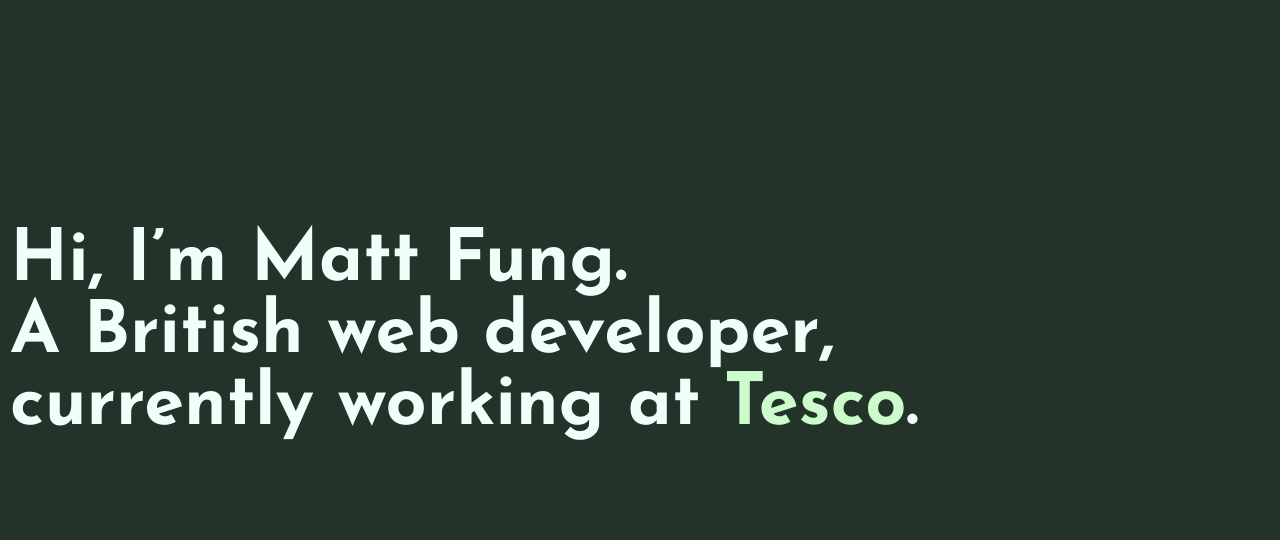
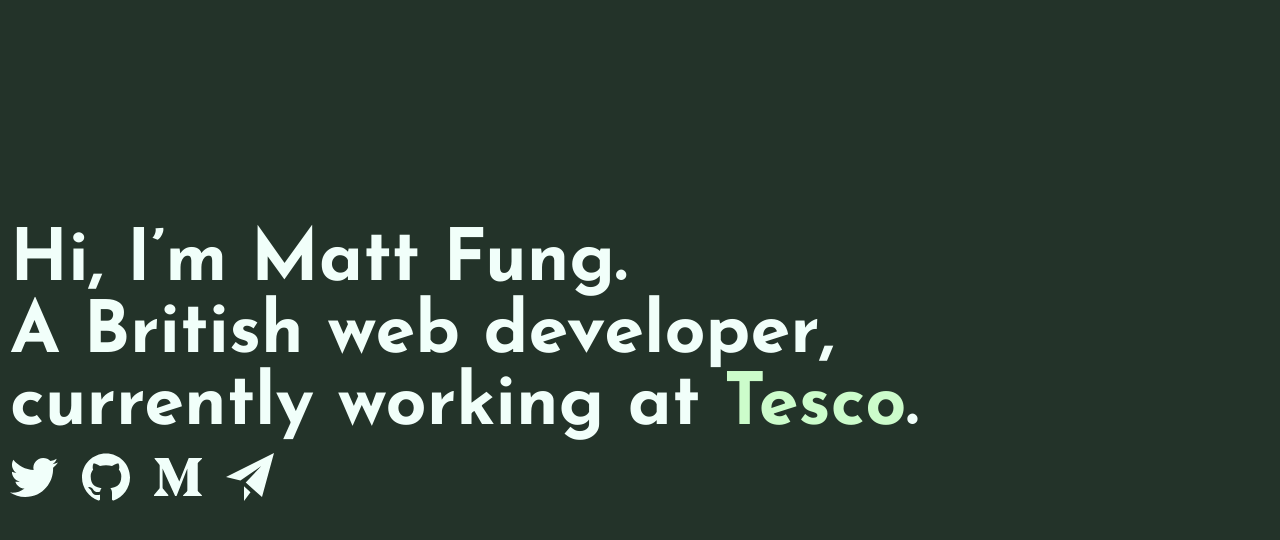
Before and after one commit to mfung1/mfung-gatsby, a Gatsby site: page / in a window 1280 px wide. Shown: the part 142-682 px from the top of the page. Built offline with nearby package versions, Linux system fonts and the light colour scheme; Gatsby itself is replaced by a stand-in of ours.

Commit message:
Add icons and icon group css

```diff
--- /dev/null
+++ b/src/components/01-Atoms/Icon/index.js
@@ -0,0 +1,31 @@
+import React from 'react';
+
+const Twitter = () => (
+  <path fill="#F1FFFA" fill-rule="nonzero" d="M48,9.61705291 C46.234,10.4008921 44.336,10.9287838 42.344,11.166735 C44.378,9.94898482 45.94,8.01938064 46.674,5.71985234 C44.772,6.847621 42.664,7.66745283 40.42,8.10936218 C38.626,6.19575472 36.064,5 33.232,5 C26.874,5 22.202,10.9307834 23.638,17.0875205 C15.456,16.6776046 8.2,12.7584085 3.342,6.80163043 C0.762,11.2267227 2.004,17.0155353 6.388,19.946934 C4.776,19.8949446 3.256,19.4530353 1.93,18.7151866 C1.822,23.276251 5.092,27.5433757 9.828,28.4931809 C8.442,28.8691038 6.924,28.9570857 5.38,28.6611464 C6.632,32.5723441 10.268,35.4177605 14.58,35.4977441 C10.44,38.7430783 5.224,40.192781 0,39.5769073 C4.358,42.3703343 9.536,44 15.096,44 C33.38,44 43.71,28.5611669 43.086,14.7140074 C45.01,13.3242925 46.68,11.5906481 48,9.61705291 Z"/>
+);
+const Github = () => (
+  <path fill="#F1FFFA" fill-rule="nonzero" d="M24,0.5 C10.748,0.5 0,11.2881276 0,24.5940874 C0,35.2396584 6.876,44.2709255 16.414,47.4573685 C17.612,47.6802388 18,46.9333221 18,46.2988445 L18,41.8133285 C11.324,43.2710208 9.934,38.9702262 9.934,38.9702262 C8.842,36.1853513 7.268,35.4444581 7.268,35.4444581 C5.09,33.9486168 7.434,33.9807423 7.434,33.9807423 C9.844,34.1494009 11.112,36.4644411 11.112,36.4644411 C13.252,40.1468208 16.726,39.0826653 18.096,38.4662582 C18.31,36.9101818 18.932,35.8460262 19.62,35.2456819 C14.29,34.6332905 8.686,32.5672225 8.686,23.3371792 C8.686,20.7049001 9.624,18.5565107 11.158,16.8699246 C10.91,16.2615488 10.088,13.8099755 11.392,10.4930228 C11.392,10.4930228 13.408,9.84649808 17.994,12.9626667 C19.908,12.4285811 21.96,12.1615383 24,12.1514991 C26.04,12.1615383 28.094,12.4285811 30.012,12.9626667 C34.594,9.84649808 36.606,10.4930228 36.606,10.4930228 C37.912,13.8119833 37.09,16.2635567 36.842,16.8699246 C38.382,18.5565107 39.312,20.706908 39.312,23.3371792 C39.312,32.5913166 33.698,34.6292748 28.354,35.2256035 C29.214,35.9725202 30,37.4382438 30,39.6870253 L30,46.2988445 C30,46.9393456 30.384,47.6922859 31.602,47.4553607 C41.132,44.2649019 48,35.2356427 48,24.5940874 C48,11.2881276 37.254,0.5 24,0.5 Z"/>
+);
+const Medium = () => (
+  <path fill="#F1FFFA" d="M5.086,11.1887367 L0.606,5.80375794 L0.606,5 L14.522,5 L25.278,28.5243794 L34.734,5 L48,5 L48,5.80375794 L44.168,9.46753792 C43.838,9.71883693 43.674,10.1316853 43.742,10.5405448 L43.742,37.4614496 C43.674,37.8683147 43.838,38.2811631 44.168,38.5324621 L47.91,42.1962421 L47.91,43 L29.086,43 L29.086,42.1962421 L32.964,38.4427124 C33.344,38.0637695 33.344,37.952081 33.344,37.3717 L33.344,15.612397 L22.566,42.9122448 L21.11,42.9122448 L8.56,15.612397 L8.56,33.9093581 C8.456,34.6772162 8.712,35.453052 9.254,36.0075054 L14.296,42.1064924 L14.296,42.9122448 L0,42.9122448 L0,42.1064924 L5.042,36.0075054 C5.582,35.4510576 5.822,34.6712329 5.692,33.9093581 L5.692,12.752375 C5.752,12.1640162 5.526,11.5836351 5.086,11.1887367 Z"/>
+);
+const Email = () => (
+  <path fill="#F1FFFA" fillRule="nonzero" d="M48 0L36 44 19.742 29.522l15.604-16.468L14.43 27.508 0 24 48 0zM18 33.336V48l6.516-8.862L18 33.336z"/>
+);
+
+const Icon = (props) => {
+  const Icons = {
+    'twitter': Twitter,
+    'github': Github,
+    'medium': Medium,
+    'email': Email
+  };
+  const TheIcon = Icons[props.type];
+  return (
+    <svg width="48px" height="48px" viewBox="0 0 48 48">
+      <TheIcon/>
+    </svg>
+  );
+}
+
+export default Icon;
--- a/src/components/03-Organisms/Hero/hero.js
+++ b/src/components/03-Organisms/Hero/hero.js
@@ -1,6 +1,7 @@
 import React from 'react';
 import Heading from '../../01-Atoms/Typography/Headings';
 import MFLink from '../../02-Molecules/Link';
+import Icon from '../../01-Atoms/Icon';
 
 
 const Hero = () => {
@@ -9,6 +10,12 @@
       <div className="mf-hero_copy">
         <Heading level="h1" colour="clearDay" spacing="mb-11" text={<>Hi, I’m Matt Fung.<br/>A British web developer, currently working at <MFLink external path="https://www.tesco.com" classNames="col-snowyMint mf-h1 bolder" text="Tesco"/>.</>}/>
       </div>
+      <div className="mf-icons">
+        <Icon type="twitter"/>
+        <Icon type="github"/>
+        <Icon type="medium"/>
+        <Icon type="email"/>
+      </div>
     </section>
   );
 }
--- a/src/scss/05-Objects/_05-Objects.scss
+++ b/src/scss/05-Objects/_05-Objects.scss
@@ -1,4 +1,5 @@
 @import './stack',
         './page-wrapper',
         './mob-hide',
+        './icons',
         './transforms';
--- /dev/null
+++ b/src/scss/05-Objects/_icons.scss
@@ -0,0 +1,8 @@
+.mf-icons {
+  display: grid;
+  grid-template-columns: repeat(4, min-content);
+  grid-gap: 24px;
+  grid-template-rows: auto;
+  max-width: px-to-rem(264px);
+  margin-right: auto;
+}
```
Also changed, not shown: src/components/01-Atoms/Icon/icon.js (deleted, +0 -30 lines).
